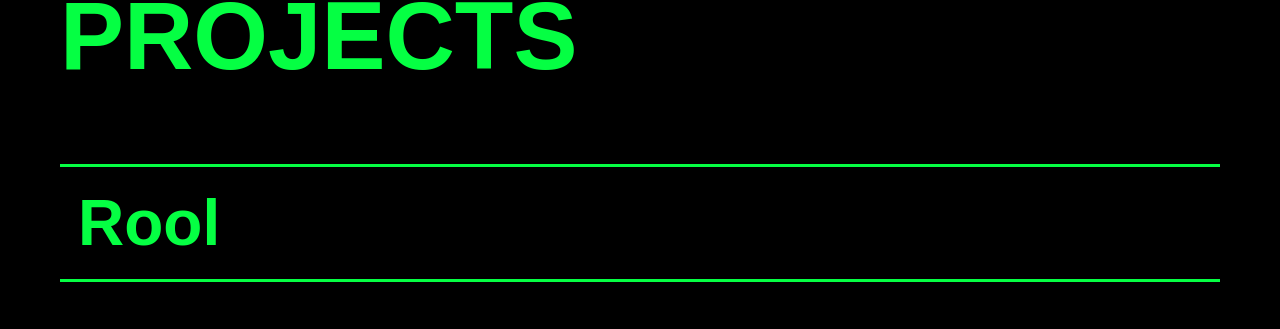
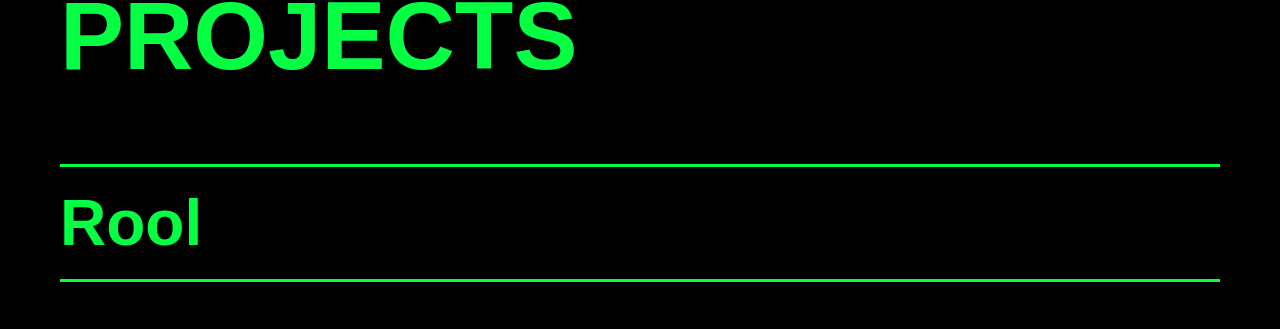
Before and after one commit to petrapresecki/iva-portfolio, a React (Vite) app: page / in a window 1280 px wide. Shown: the part 869-1198 px from the top of the page. Built offline with nearby package versions, Linux system fonts and the light colour scheme; grey boxes are pictures that could not be loaded; a web font is replaced by a local one.

Commit message:
style: add left margin shift to project title on hover
Shift title text 18px right on hover and remove extra wrapper div
for cleaner title row structure.

Co-Authored-By: Claude Opus 4.6 (1M context) <noreply@anthropic.com>

```diff
--- a/src/components/sections/Portfolio.tsx
+++ b/src/components/sections/Portfolio.tsx
@@ -126,12 +126,11 @@ function Portfolio({ onProjectClick }: PortfolioProps) {
               </div>
 
               {/* Title row — clickable, highlight on hover */}
-              <div className="px-6 md:px-[60px]">
               <div
-                className="group relative cursor-pointer overflow-hidden px-4 py-3 md:px-[18px] md:py-4 project-link before:absolute before:inset-0 before:translate-y-full before:bg-accent before:transition-transform before:duration-300 before:ease-out hover:before:translate-y-0"
+                className="group relative cursor-pointer overflow-hidden px-6 py-3 md:px-[60px] md:py-4 project-link before:absolute before:top-0 before:bottom-0 before:left-6 before:right-6 md:before:left-[60px] md:before:right-[60px] before:translate-y-full before:bg-accent before:transition-transform before:duration-300 before:ease-out hover:before:translate-y-0"
                 onClick={() => onProjectClick(project)}
               >
-                <h3 className="project-title relative z-10 font-display text-[40px] font-bold leading-tight text-accent transition-colors duration-200 group-hover:text-black md:text-[64px]">
+                <h3 className="project-title relative z-10 font-display text-[40px] font-bold leading-tight text-accent transition-all duration-200 group-hover:ml-[18px] group-hover:text-black md:text-[64px]">
                   <ScrambleText
                     text={project.title}
                     play={playingTitles.has(project.id)}
@@ -139,7 +138,6 @@ function Portfolio({ onProjectClick }: PortfolioProps) {
                     cycleSpeed={40}
                   />
                 </h3>
-              </div>
               </div>
 
               {/* Sub line */}
```
